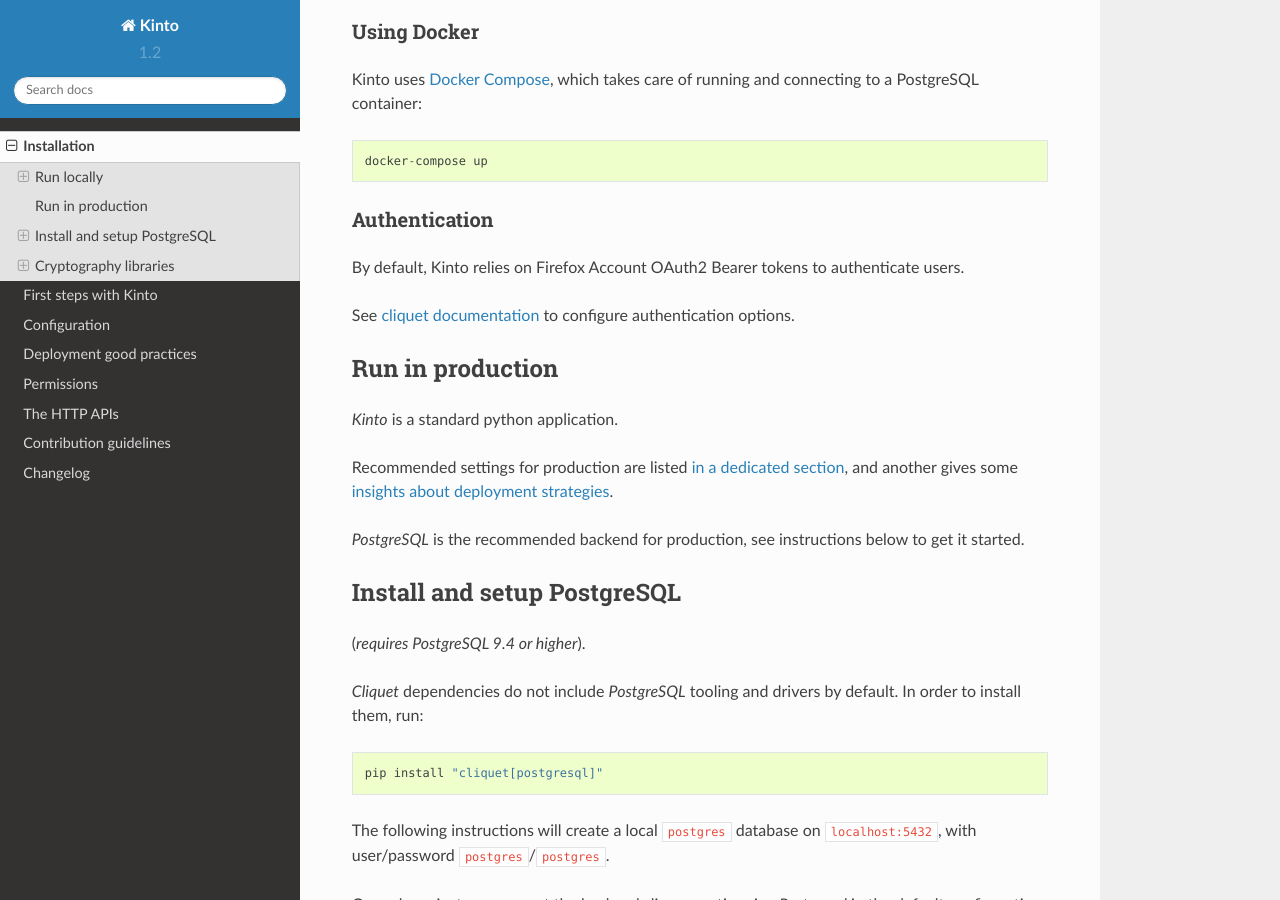
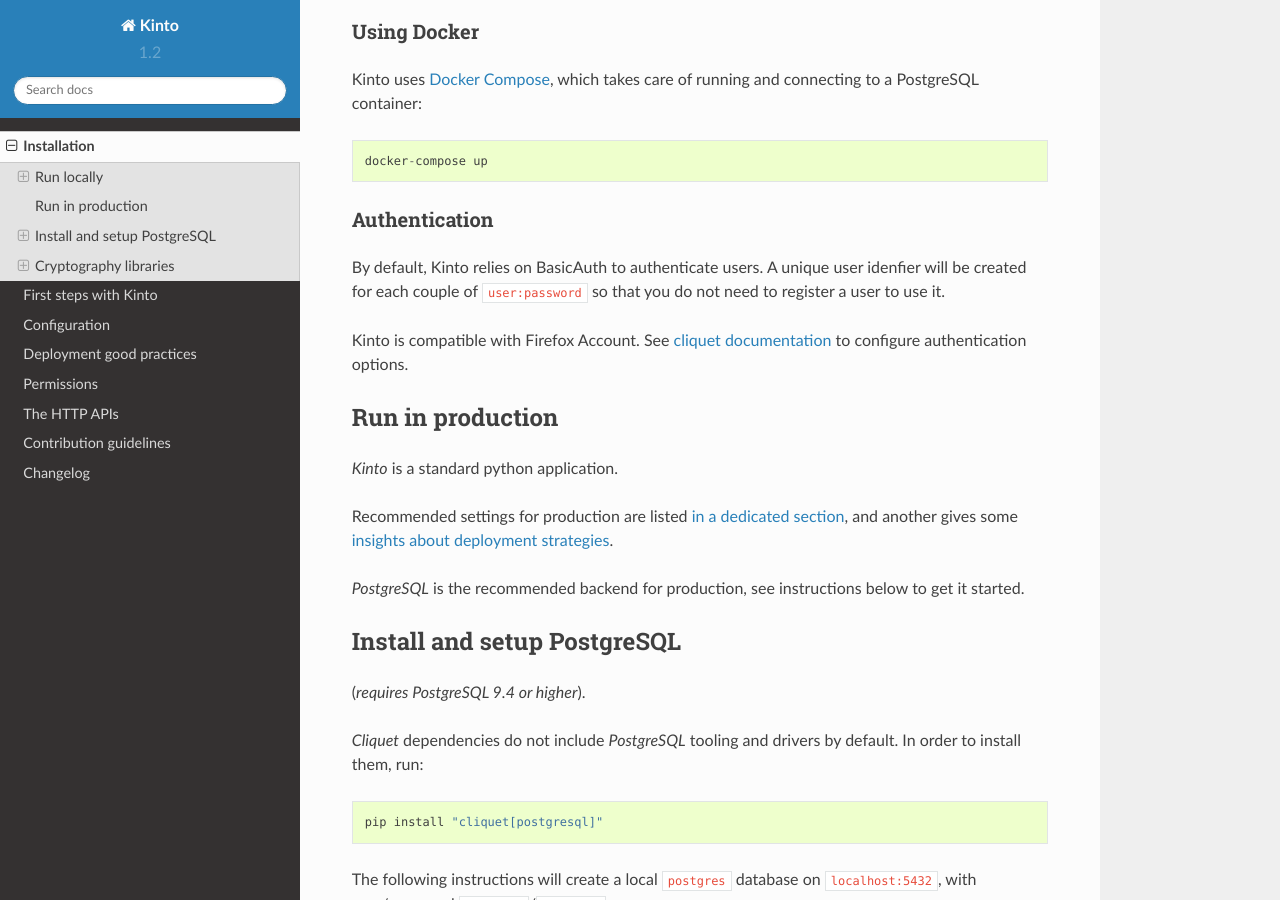
Before and after one commit to Kinto/kinto, a Sphinx documentation site: the page built from docs/installation.rst, in a window 1280 px wide and 900 px high, scrolled down 483 px. Built offline with Sphinx 7.4.7 and the Read the Docs theme 2.0.0, drawn with Linux system fonts in a browser that asks for light colours.

Commit message:
By default Kinto is configured with BasicAuth.

```diff
--- a/docs/installation.rst
+++ b/docs/installation.rst
@@ -37,11 +37,11 @@
 Authentication
 --------------
 
-By default, Kinto relies on Firefox Account OAuth2 Bearer tokens to authenticate
-users.
+By default, Kinto relies on BasicAuth to authenticate users. A unique
+user idenfier will be created for each couple of ``user:password`` so
+that you do not need to register a user to use it.
 
-See `cliquet documentation <http://cliquet.readthedocs.org/en/latest/reference/configuration.html#authentication>`_
-to configure authentication options.
+Kinto is compatible with Firefox Account.  See `cliquet documentation <http://cliquet.readthedocs.org/en/latest/reference/configuration.html#authentication>`_ to configure authentication options.
 
 
 Run in production
```
